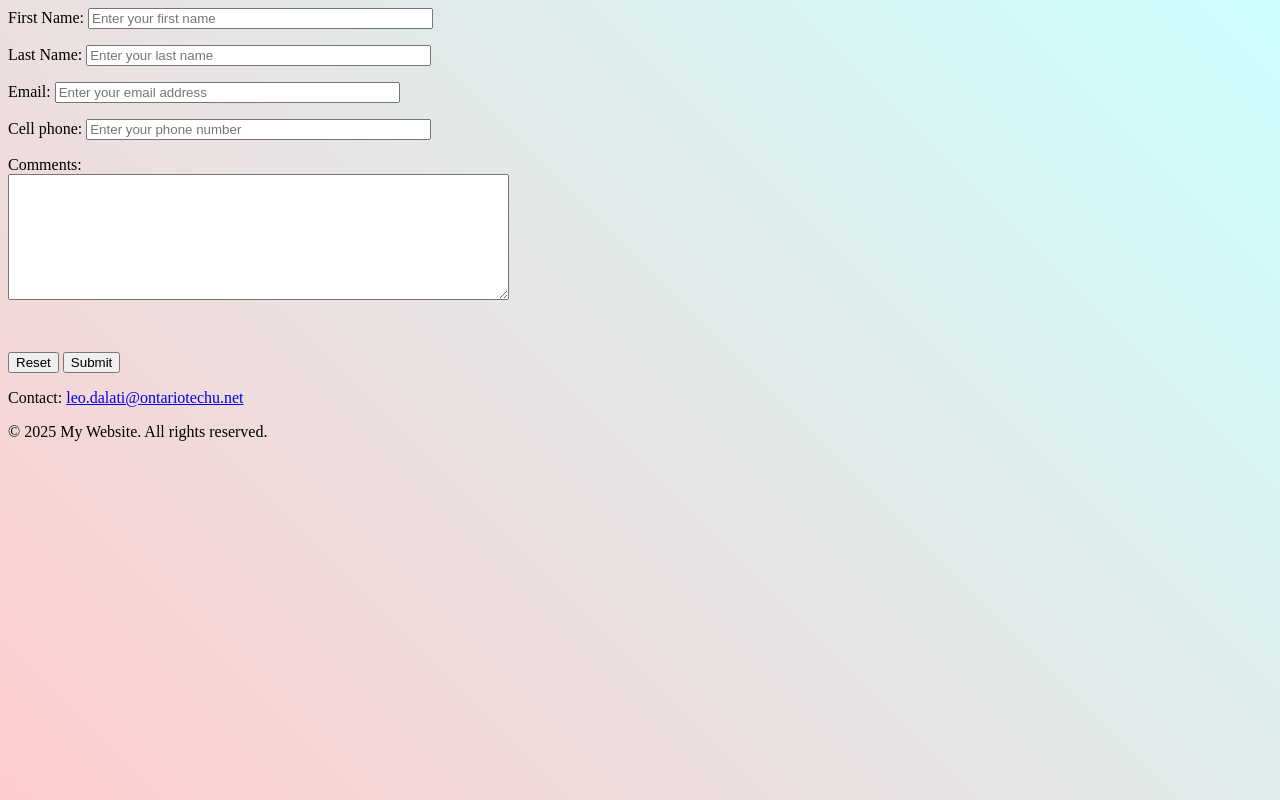
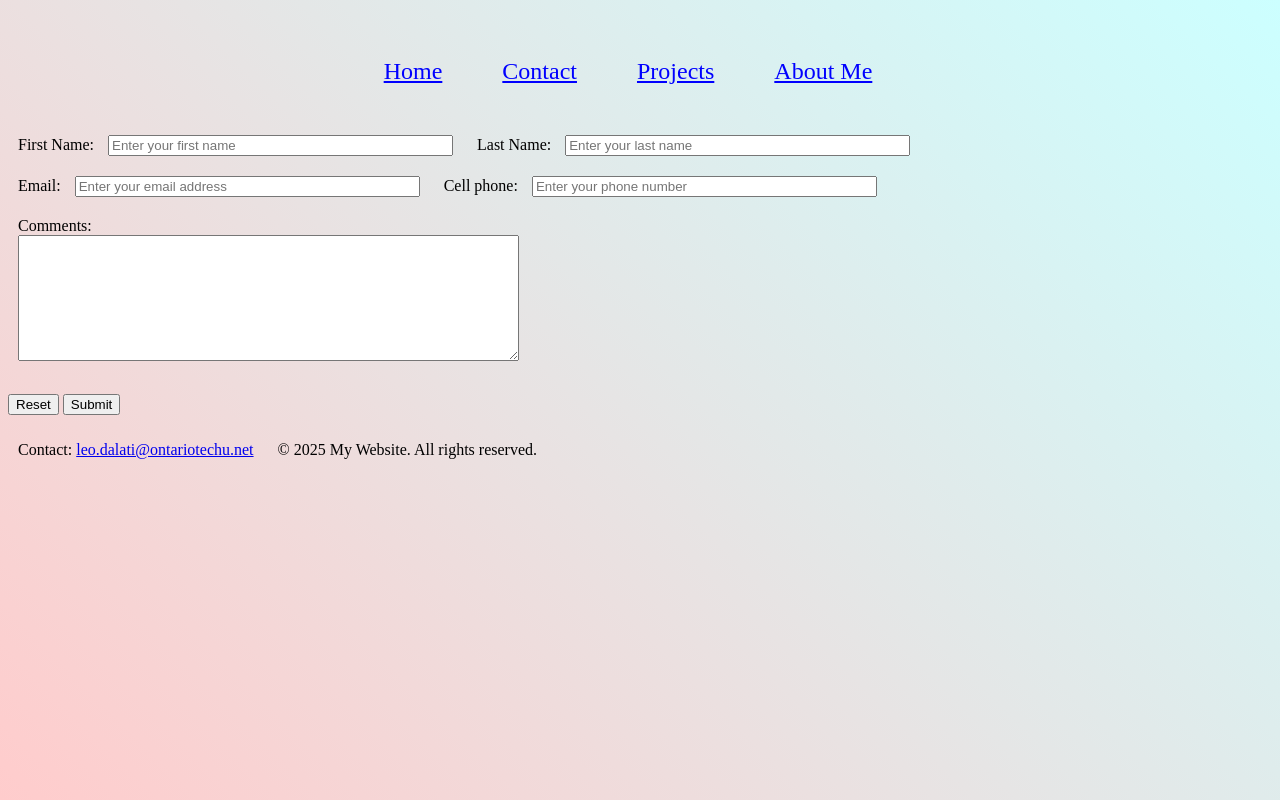
Before and after one commit to leodalati/Assignment1, a plain HTML site: page contact.html in a window 1280 px wide. Drawn offline with Linux system fonts and the light colour scheme.

Commit message:
Added Nav Bar for each page with some clean ups

```diff
--- a/aboutme.css
+++ b/aboutme.css
@@ -22,3 +22,22 @@ button{
 h4{
   margin-left: 40px;
 }
+
+nav {
+    text-align: center;
+    font-size: x-large;
+
+
+}
+nav a:hover {
+  color: darkblue;
+}
+
+nav a{
+    padding: 15px;
+    margin-right: 24px;
+    color: blue;
+}
+body {
+  padding-top: 50px;
+}
--- a/contact.css
+++ b/contact.css
@@ -6,3 +6,32 @@ body {
   background: linear-gradient(45deg, #ffcccc, #ccffff);
 
 }
+
+nav {
+    text-align: center;
+    font-size: x-large;
+    margin-bottom: 40px;
+
+
+}
+nav a:hover {
+  color: darkblue;
+}
+
+nav a{
+    padding: 15px;
+    margin-right: 24px;
+    color: blue;
+}
+body {
+  padding-top: 50px;
+}
+p {
+  display: inline-block;
+  margin: 10px;
+}
+
+label {
+  display: inline-block;
+  margin-right: 10px;
+}
--- a/contact.html
+++ b/contact.html
@@ -4,6 +4,12 @@
         <link rel="stylesheet" type="text/css" href="contact.css">
     </head>
     <body>
+        <nav>
+    <a href="home.html">Home</a>
+    <a href="contact.html">Contact</a>
+    <a href="projects.html">Projects</a>
+    <a href="aboutme.html">About Me</a>
+    </nav>
         <div id="wrapper">
             <form action="mailto:leo.dalati@ontariotechu.net?subject=Feedback from website"
             enctype="text/plain" method="post" name="FeedbackForm"
--- /dev/null
+++ b/home.css
@@ -0,0 +1,19 @@
+h1{
+    text-align: center;
+    font-size: 50px;
+}
+nav {
+    text-align: center;
+    font-size: x-large;
+
+
+}
+nav a:hover {
+  color: darkblue;
+}
+
+nav a{
+    padding: 15px;
+    margin-right: 24px;
+    color: blue;
+}
--- a/projects.css
+++ b/projects.css
@@ -30,3 +30,22 @@ button{
 h4{
   margin-left: 40px;
 }
+
+nav {
+    text-align: center;
+    font-size: x-large;
+
+
+}
+nav a:hover {
+  color: darkblue;
+}
+
+nav a{
+    padding: 15px;
+    margin-right: 24px;
+    color: blue;
+}
+body {
+  padding-top: 50px;
+}
```
Also changed, not shown: aboutme.html (+6 -0 lines), home.html (+3 -1 lines), projects.html (+6 -0 lines).
